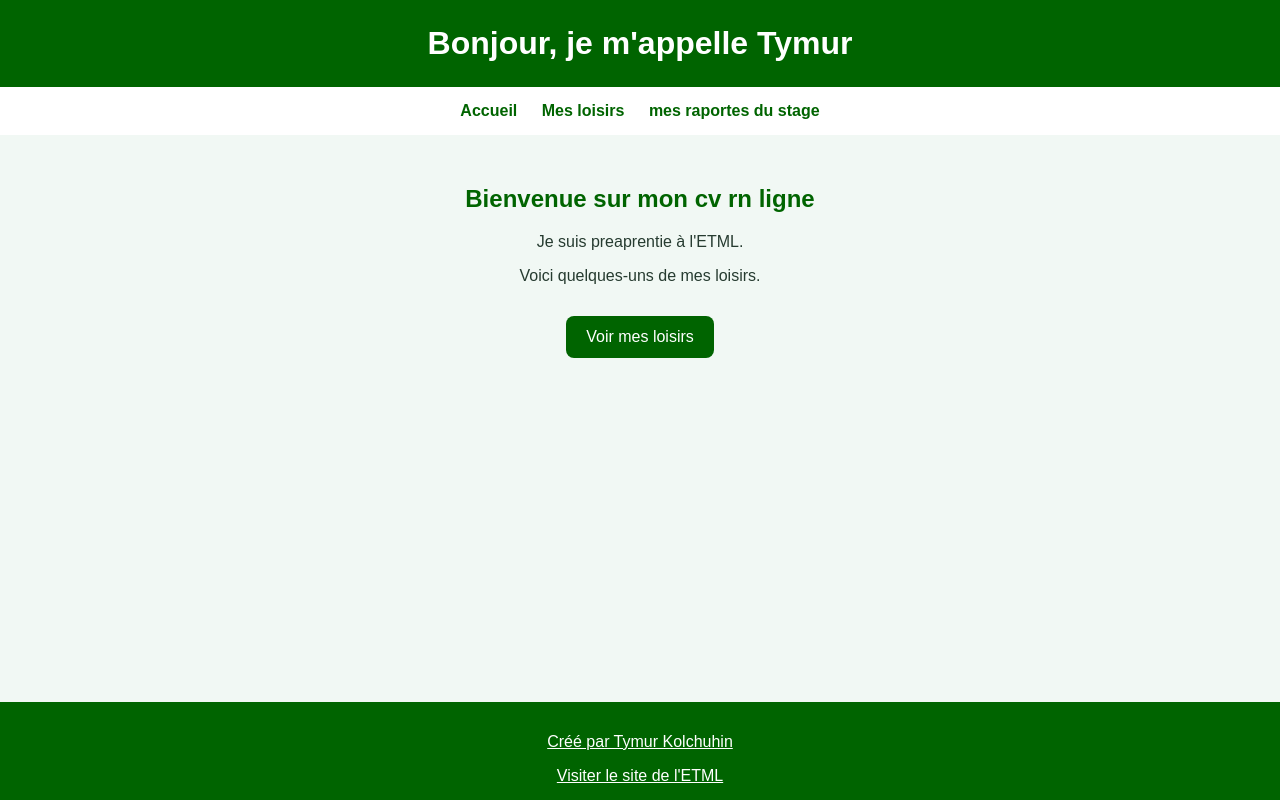
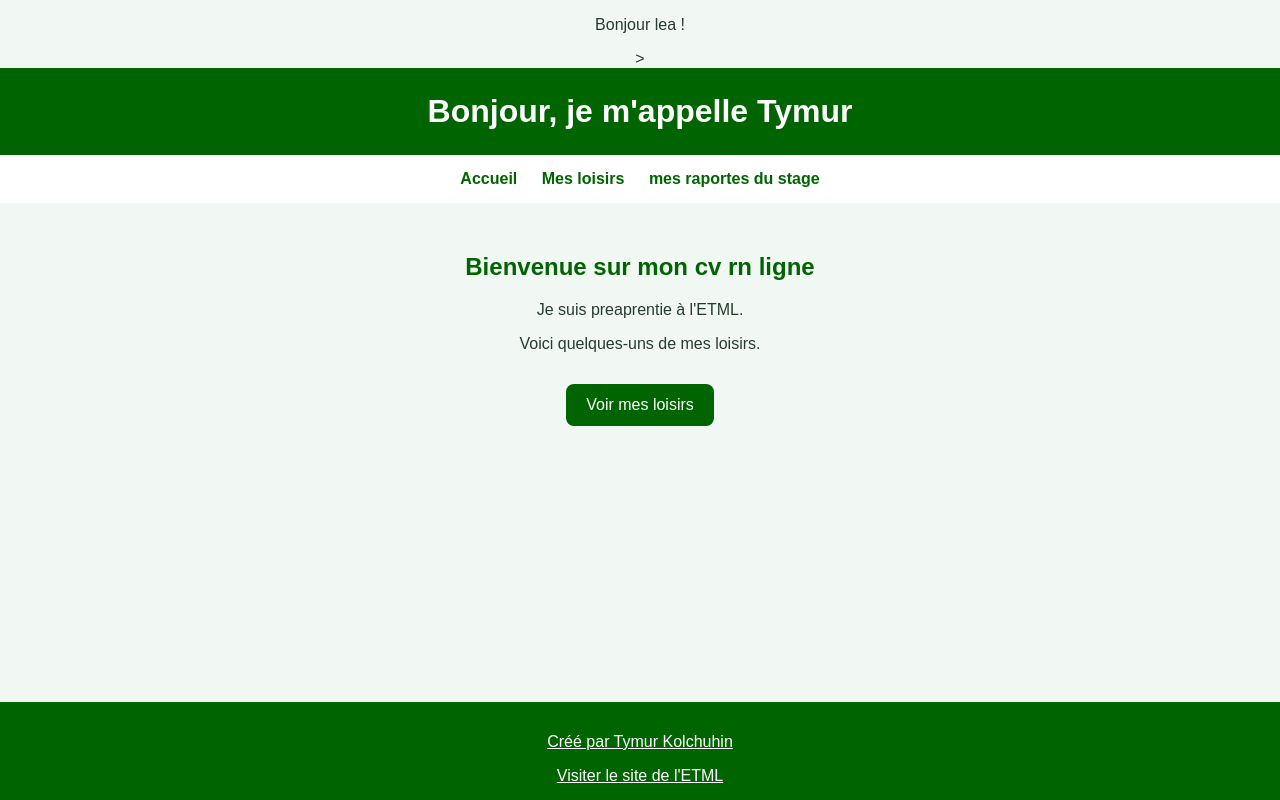
Before and after one commit to KEFIRCHIK1225/Mon_Site, a plain HTML site: page index.html in a window 1280 px wide. Drawn offline with Linux system fonts and the light colour scheme.

Commit message:
mesage de bien wenue

```diff
--- a/index.html
+++ b/index.html
@@ -4,13 +4,14 @@
   <meta charset="UTF-8">
   <meta name="viewport" content="width=device-width, initial-scale=1.0">
   <title>Accueil</title>
+  <p id="salut"></p>>
   <link rel="stylesheet" href="styles.css">
   <link rel="apple-touch-icon" sizes="180x180" href="/apple-touch-icon.png">
 <link rel="icon" type="image/png" sizes="32x32" href="/favicon-32x32.png">
 <link rel="icon" type="image/png" sizes="16x16" href="/favicon-16x16.png">
 <link rel="manifest" href="/site.webmanifest">
 </head>
-<script src="script.js"></script>
+
 <body>
   <header>
     <h1>Bonjour, je m'appelle Tymur</h1>
@@ -33,5 +34,6 @@
     <a href="mailto:timur11385@gmail.com"><p>Créé par Tymur Kolchuhin</p></a>
     <a href="https://www.etml.ch/">Visiter le site de l'ETML</a>
   </footer>
+  <script src="script.js"></script>
 </body>
 </html>
--- a/script.js
+++ b/script.js
@@ -1,2 +1,4 @@
 let nom="lea";
 console.log(nom);
+let salut = document.querySelector("#salut");
+salut.textContent = "Bonjour " + nom + " !";
```
